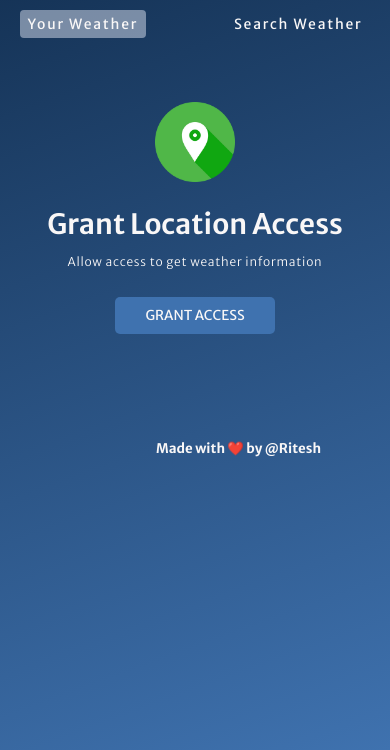
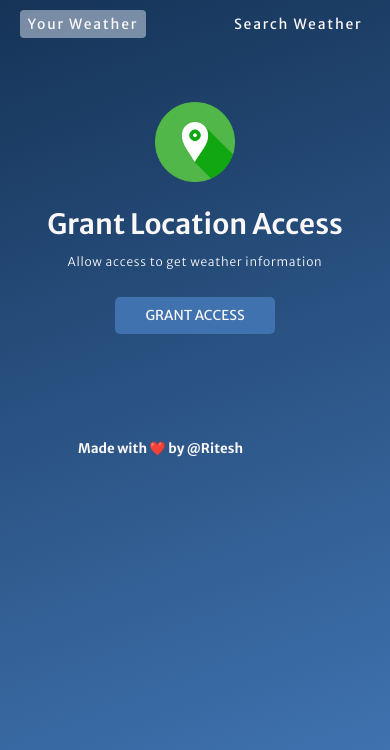
Before and after one commit to riteshd044/weather_app, a plain HTML site: page index.html in a window 390 px wide. Shown: the part 94-844 px from the top of the page. Drawn offline with Linux system fonts and the light colour scheme.

Commit message:
Update style.css 5th time

```diff
--- a/style.css
+++ b/style.css
@@ -317,7 +317,7 @@
         position: relative;
         bottom: -5%;
         left: 50%;
-        transform: translate(-10%,0);
+        transform: translate(-30%,0);
         padding-bottom: 20px;
     }
 }
```
